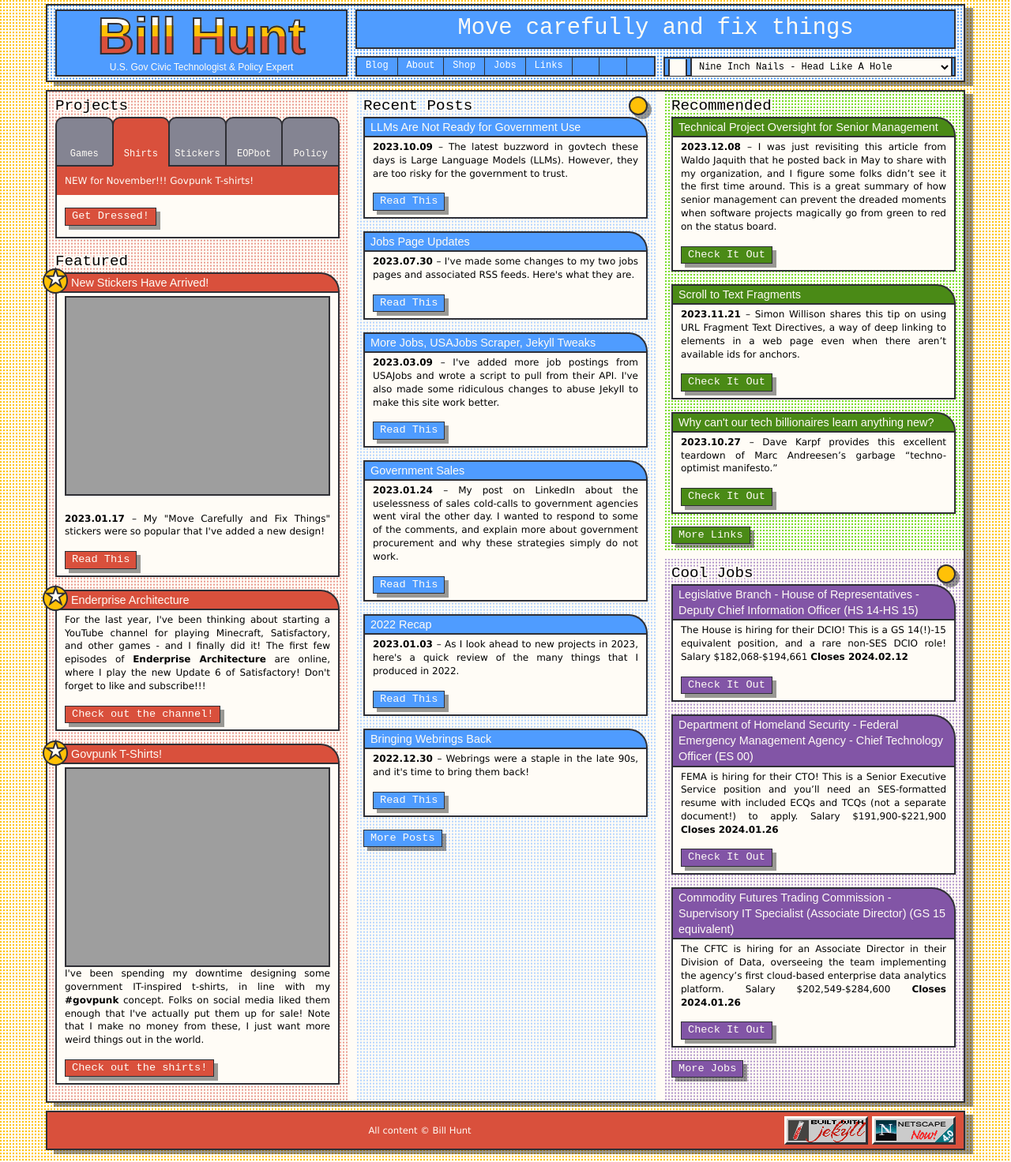
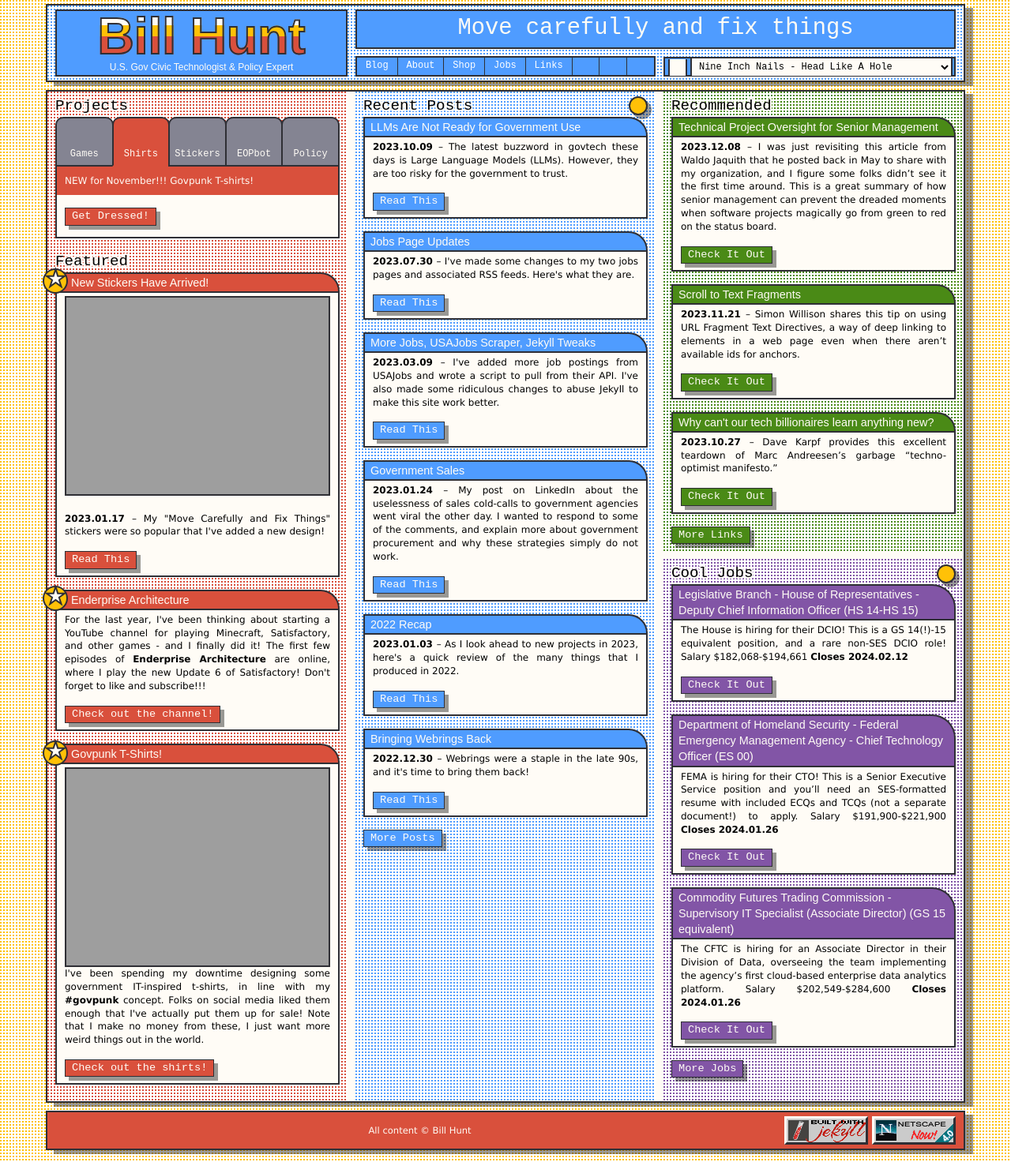
Before and after one commit to krusynth/billhunt.dev, a Jekyll site: the page built from index.md, in a window 1280 px wide. Shown: the whole page at 79% size. Built offline with Jekyll 4.4.1, drawn with Linux system fonts in a browser that asks for light colours; some web fonts are replaced.

Commit message:
Replace css-only background with images for better cross-browser support.

```diff
--- a/assets/_sass/_variables.scss
+++ b/assets/_sass/_variables.scss
@@ -146,14 +146,22 @@
 
 
 // Dimensions
-$bg-dot-size: 2px;
-$bg-dot-space: 4px;
-@mixin dotbg($dot-color, $bg-color: $white, $dot-size: $bg-dot-size, $dot-space: $bg-dot-space) {
-  background:
-    linear-gradient(90deg, $bg-color ($dot-space - $dot-size), transparent 1%) center,
-    linear-gradient($bg-color ($dot-space - $dot-size), transparent 1%) center,
-    $dot-color;
-  background-size: $dot-space $dot-space;
+@mixin dotbg($dot-color) {
+  @if $dot-color == $lemon {
+    background: url('/assets/images/bg-yellow.png');
+  }
+  @else if $dot-color == $sienna {
+    background: url('/assets/images/bg-red.png');
+  }
+  @else if $dot-color == $green {
+    background: url('/assets/images/bg-green.png');
+  }
+  @else if $dot-color == $purple {
+    background: url('/assets/images/bg-purple.png');
+  }
+  @else {
+    background: url('/assets/images/bg-blue.png');
+  }
 }
 
 @mixin linebg($line-color, $bg-color: $white, $line-size: $bg-dot-size, $line-space: $bg-dot-size) {
--- a/assets/_sass/partials/home.scss
+++ b/assets/_sass/partials/home.scss
@@ -10,7 +10,7 @@
 }
 
 .posts {
-  @include dotbg(lighten($blue, 20%));
+  @include dotbg($blue);
   @include standard-padding;
 }
 
@@ -26,7 +26,7 @@
 .shop {
   $feature-color: $sienna;
 
-  @include dotbg(lighten($feature-color, 20%));
+  @include dotbg($feature-color);
   @include standard-padding;
 
 
@@ -49,7 +49,7 @@
 .recommended {
   $recommended-color: $green;
 
-  @include dotbg(lighten($recommended-color, 20%));
+  @include dotbg($recommended-color);
   @include standard-padding;
 
   .post-multiple {
@@ -63,7 +63,7 @@
 .jobs, .usajobs {
   $jobs-color: $purple;
 
-  @include dotbg(lighten($jobs-color, 20%));
+  @include dotbg($jobs-color);
   @include standard-padding;
 
   .post-multiple {
@@ -77,7 +77,7 @@
 .links {
   $links-color: $blue;
 
-  @include dotbg(lighten($links-color, 20%));
+  @include dotbg($links-color);
   @include standard-padding;
 
   .post-multiple {
@@ -130,7 +130,6 @@
     top: 5px;
     box-shadow: none;
     color: $white;
-    // background-color: lighten($blue, 5%);
     opacity: 0.80;
   }
 
--- a/assets/css/main.scss
+++ b/assets/css/main.scss
@@ -23,7 +23,7 @@
 body {
   margin: 0;
   padding: 0;
-  @include dotbg($lemon, $white);
+  @include dotbg($lemon);
 
   font-family: $main-font-stack;
   @extend %font-normal;
@@ -124,7 +124,7 @@
   }
 
   &.disabled {
-    color: lighten($dark, 20%);
+    color: $dark;
     background-color: #aaa;
     box-shadow: none;
     &:hover {
@@ -135,7 +135,7 @@
   }
 
   &.inactive {
-    color: lighten($dark, 20%);
+    color: $dark;
     background-color: #aaa;
   }
 }
@@ -149,7 +149,7 @@
 
   input[type="checkbox"]:not(:checked) + span,
   input[type="radio"]:not(:checked) + span, {
-    color: lighten($dark, 20%);
+    color: $dark;
     background-color: #aaa;
   }
 
@@ -329,7 +329,7 @@
 }
 
 .post-single {
-  @include dotbg(lighten($blue, 20%));
+  @include dotbg($blue);
   @include bordered-box($blue);
   line-height: 1.75;
   text-align: justify;
```
Also changed, not shown: assets/images/bg-blue.png (added), assets/images/bg-green.png (added), assets/images/bg-purple.png (added), assets/images/bg-red.png (added), assets/images/bg-yellow.png (added).
